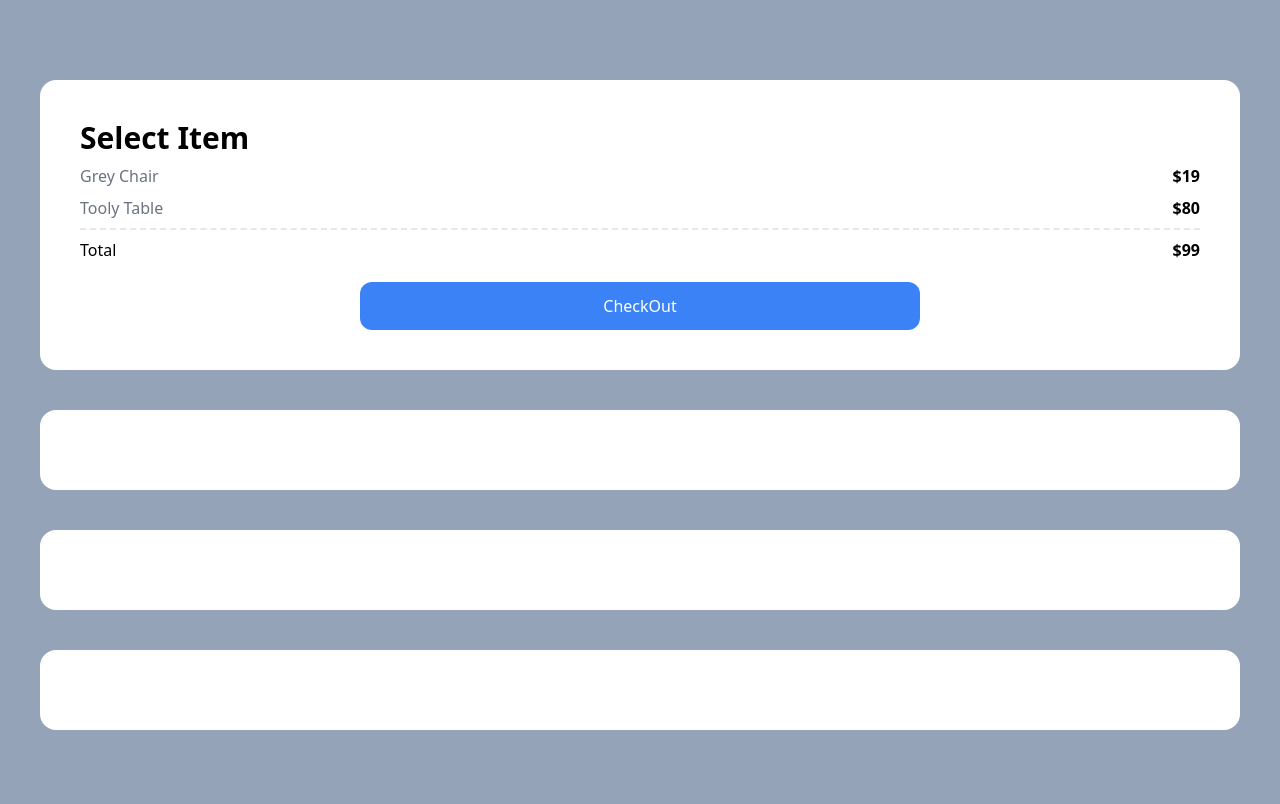
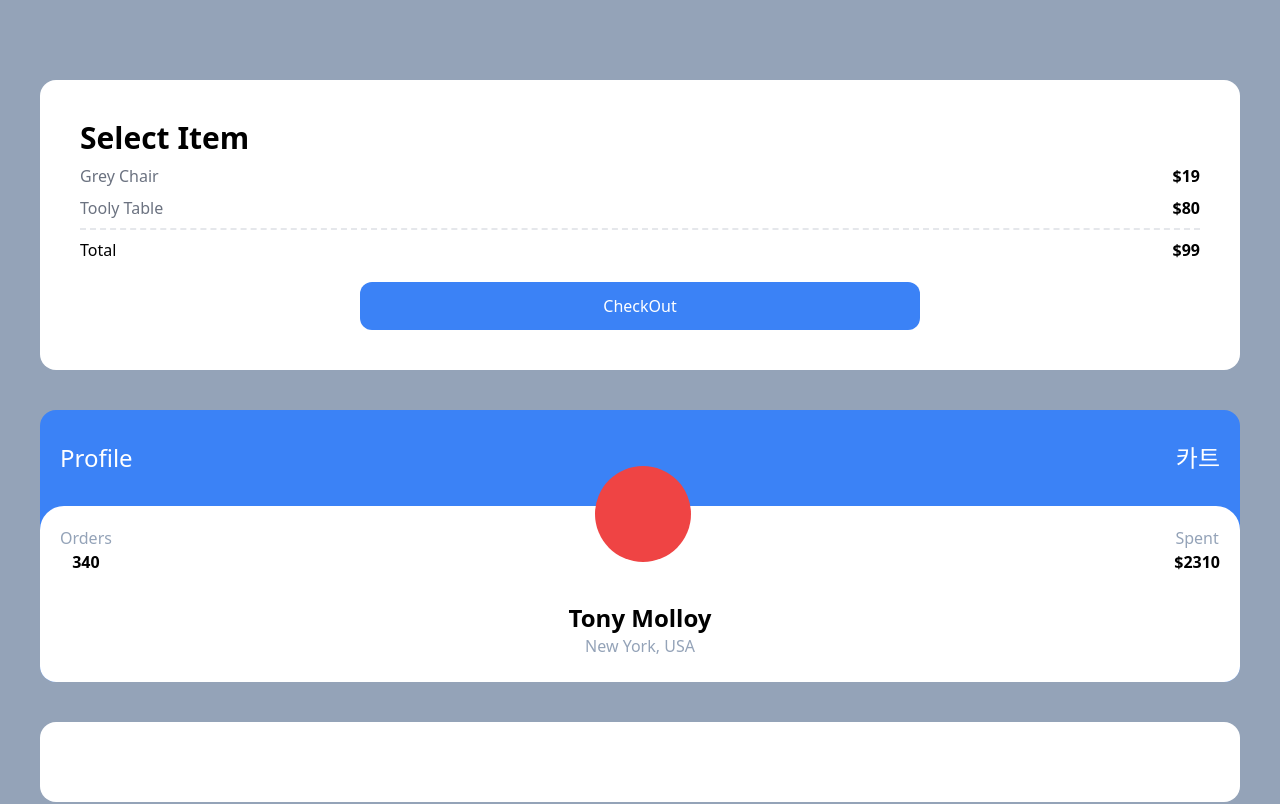
Before and after one commit to jiji-hoon96/jicarrot-market, a Next.js app: page / in a window 1280 px wide. Shown: the top 804 px of the page. Built offline with nearby package versions, Linux system fonts and the light colour scheme.

Commit message:
2. Profile 만들어보기

```diff
--- a/pages/index.tsx
+++ b/pages/index.tsx
@@ -20,7 +20,27 @@ const Home: NextPage = () => {
         </div>
         <div className='mt-5 bg-blue-500 text-white p-3 text-center rounded-xl w-2/4 mx-auto'>CheckOut</div>
       </div>
-      <div className='bg-white p-10 rounded-2xl'></div>
+      <div className='bg-blue-500  rounded-2xl'>
+        <div className='flex justify-between  rounded-2xl h-24 items-center p-5 text-white'>
+          <span className='text-2xl'>Profile</span>
+          <span className='text-2xl font-thin'>카트</span>
+        </div>
+        <div className='flex justify-between bg-white rounded-t-3xl'>
+          <div className='flex flex-col p-5 items-center'>
+            <span className='text-slate-400 '>Orders</span>
+            <span className='font-semibold'>340</span>
+          </div>
+          <div className='h-24 w-24 bg-red-500 rounded-full relative bottom-10'/>
+          <div className='flex flex-col p-5 items-center'>
+            <span className='text-slate-400'>Spent</span>
+            <span className='font-semibold'>$2310</span>
+          </div>
+        </div>
+        <div className='bg-white rounded-b-2xl flex justify-center flex-col items-center  pb-6'>
+          <span className='font-semibold text-2xl'>Tony Molloy</span>
+          <span className='text-slate-400'>New York, USA</span>
+        </div>
+      </div>
       <div className='bg-white p-10 rounded-2xl'></div>
       <div className='bg-white p-10 rounded-2xl'></div>
     </div>
```
